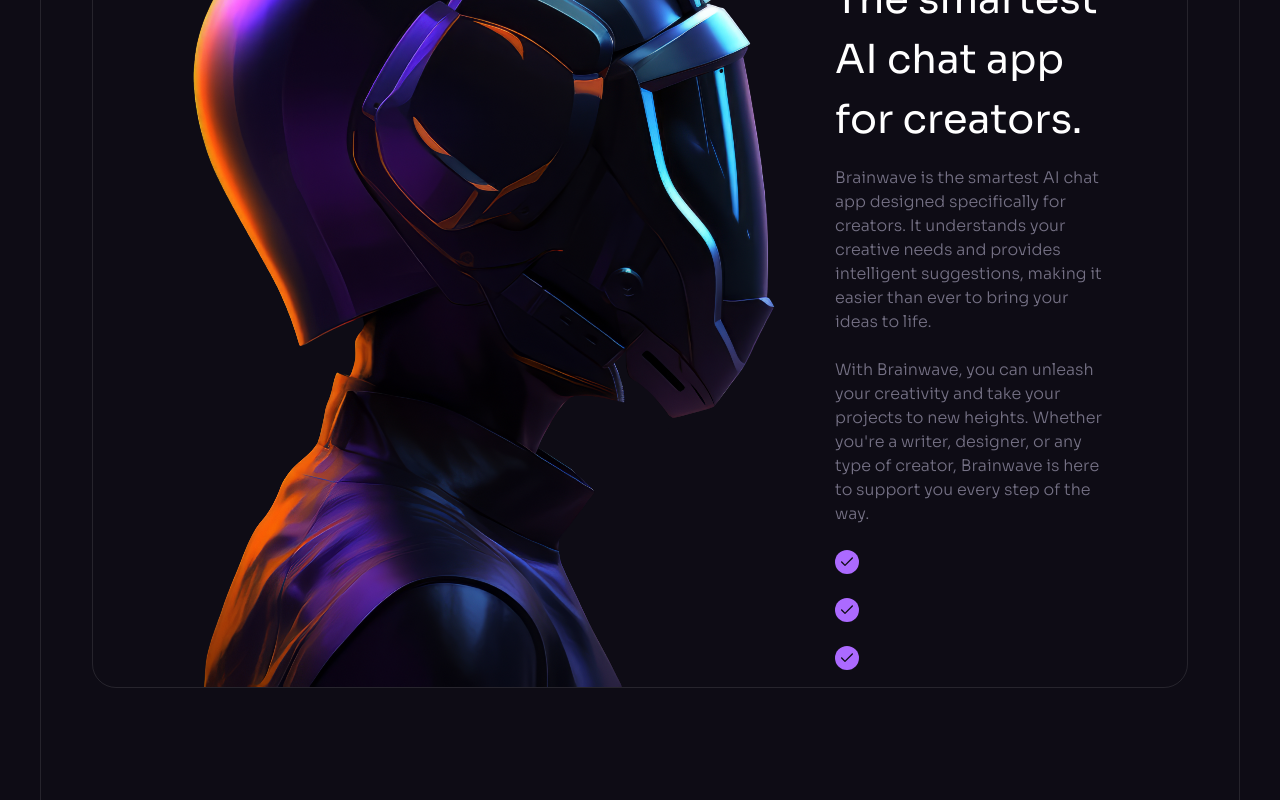
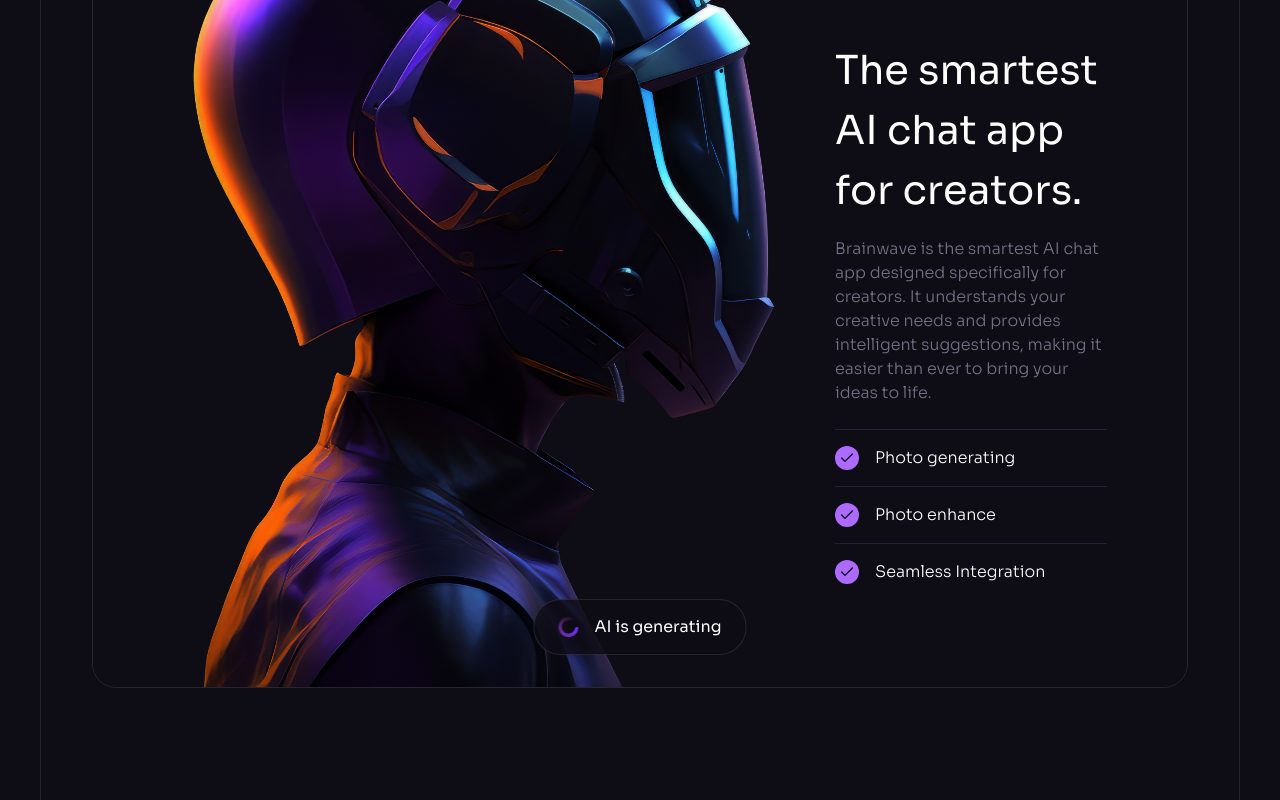
Before and after one commit to DANUCKSAN/brainwave-application-website, a React (Vite) app: page / in a window 1280 px wide. Shown: the part 4202-5002 px from the top of the page. Built offline with nearby package versions, Linux system fonts and the light colour scheme.

Commit message:
service-done

```diff
--- a/src/components/Services.jsx
+++ b/src/components/Services.jsx
@@ -3,6 +3,7 @@
 import Section from './Section'
 import { check, service1 } from '../assets'
 import { brainwaveServices } from '../constants'
+import Generating from './Generating'
 
 const Services = () => {
   return (
@@ -19,19 +20,24 @@
           <div className='relative z-1 max-w-[17rem]  ml-auto'>
             <h4 className='h3 mb-4'>The smartest AI chat app for creators.</h4>
             <p className='body-2 text-n-4 mb-6'>Brainwave is the smartest AI chat app designed specifically for creators. It understands your creative needs and provides intelligent suggestions, making it easier than ever to bring your ideas to life.</p>
-            <p className='body-2 text-n-4'>With Brainwave, you can unleash your creativity and take your projects to new heights. Whether you're a writer, designer, or any type of creator, Brainwave is here to support you every step of the way.</p>
-            <ul>
-                {brainwaveServices.map((service) => (
-                    <li key={service.id} className='flex items-center mt-6'>
-                        <img src={check} width={24} height={24} alt={service.title} />
-                        <h6 className='body-2 ml-4'>{service.title}</h6>
-                    </li>
+
+             <ul className="body-2">
+                {brainwaveServices.map((item, index) => (
+                  <li
+                    key={index}
+                    className="flex items-start py-4 border-t border-n-6"
+                  >
+                    <img width={24} height={24} src={check} />
+                    <p className="ml-4">{item}</p>
+                  </li>
                 ))}
-            </ul>
+              </ul>
 
 
 
           </div>
+
+          <Generating className="absolute right-4 bottom-4 left-4 border border-n-1/10 lg:left-1/2 lg:right-auto lg:bottom-8 lg:-translate-x-1/2" />
 
 
         </div>
```
